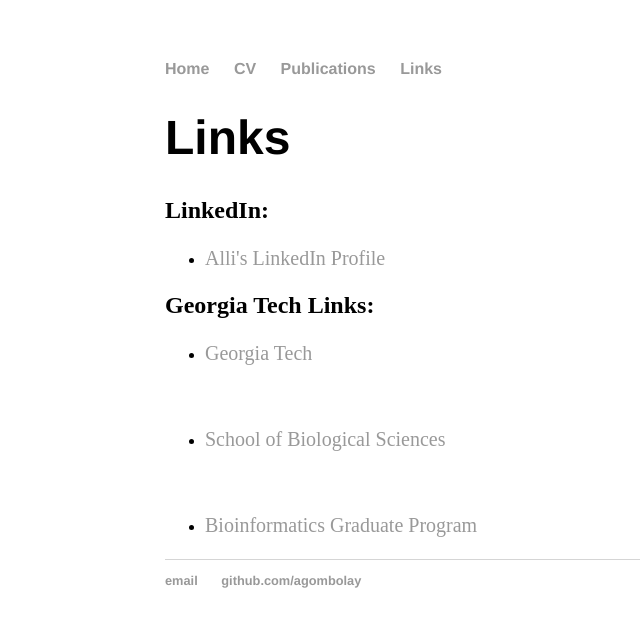
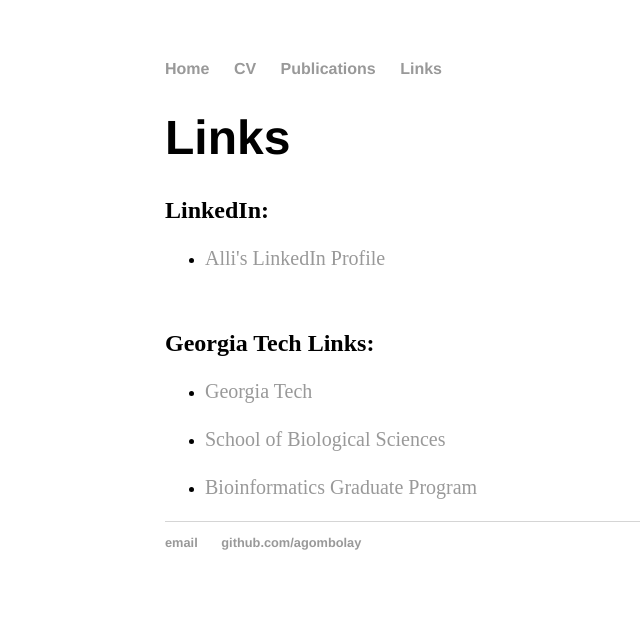
Before and after one commit to agombolay/agombolay.github.io, a Jekyll site: the page built from Links/index.html, in a window 1280 px wide. Shown: the top 627 px of the page, without its empty margins (27-667 px from the left). Built offline with Jekyll 4.4.1, drawn with Linux system fonts in a browser that asks for light colours.

Commit message:
Update index.html

```diff
--- a/Links/index.html
+++ b/Links/index.html
@@ -10,11 +10,13 @@ title: Alli Gombolay
 		<li><p style="font-size:20px"><a href="https://www.linkedin.com/in/alli-gombolay-05b82738">Alli's LinkedIn Profile</a></p></li>
 	</ul>
 
+	<br>
+
 	<h2>Georgia Tech Links:</h2>
 	<ul>
 		<li><p style="font-size:20px"><a href="http://www.gatech.edu/">Georgia Tech</a></p></li>
-		<br><li><p style="font-size:20px"><a href="http://biosci.gatech.edu/">School of Biological Sciences</a></p></li>
-		<br><li><p style="font-size:20px"><a href="http://www.bioinformatics.gatech.edu/">Bioinformatics Graduate Program</a></p></li>
+		<li><p style="font-size:20px"><a href="http://biosci.gatech.edu/">School of Biological Sciences</a></p></li>
+		<li><p style="font-size:20px"><a href="http://www.bioinformatics.gatech.edu/">Bioinformatics Graduate Program</a></p></li>
 	</ul>
 
 </div><!-- /.blurb -->
```
